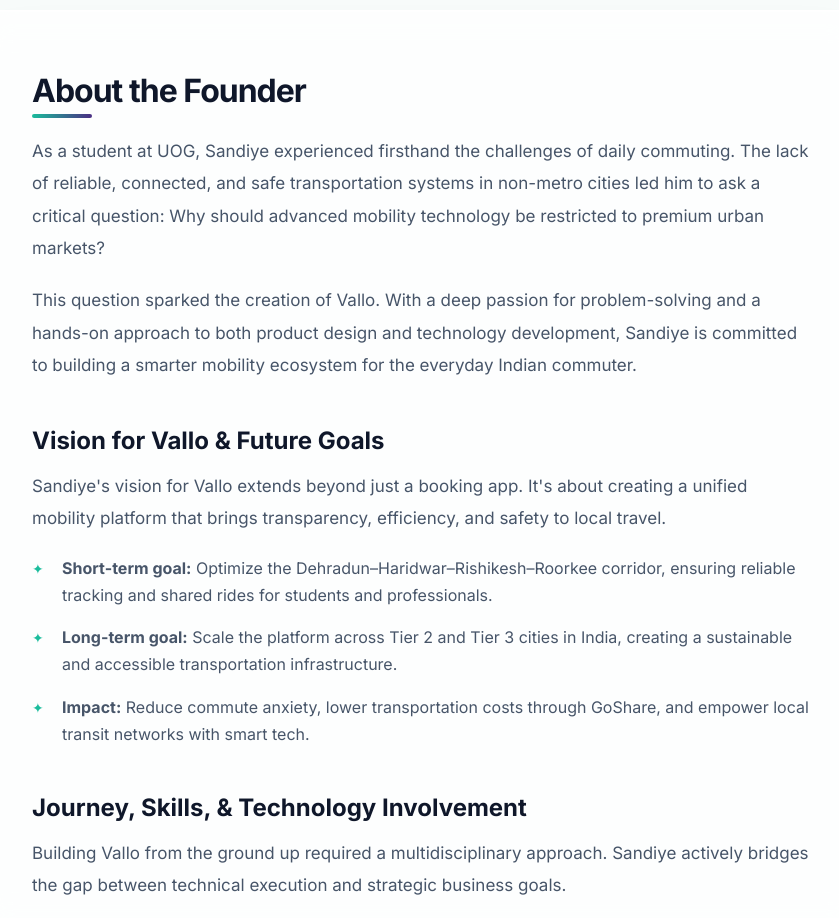
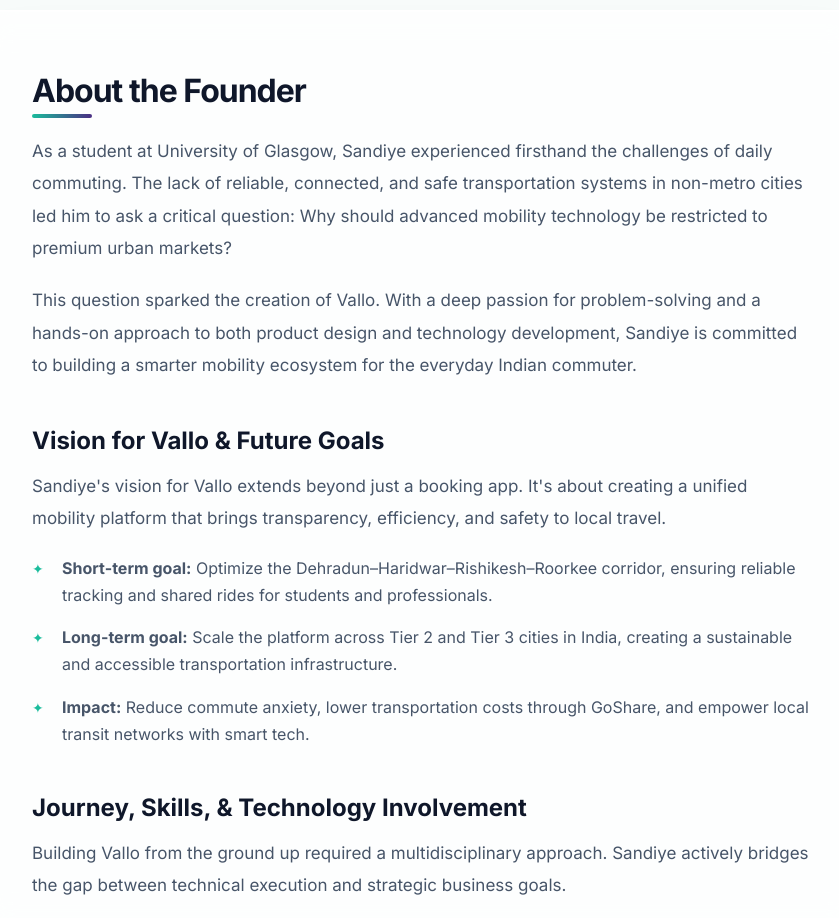
Before and after one commit to MayankSinghChouhann/vallo-website-, a website: page sandiye-sarthak.html in a window 1280 px wide. Shown: the part 800-1718 px from the top of the page, without its empty margins (219-1058 px from the left). Drawn offline with Linux system fonts and the light colour scheme; files whose address does not match are found by name.

Commit message:
Revert UOG back to University of Glasgow in full profile

```diff
--- a/sandiye-sarthak.html
+++ b/sandiye-sarthak.html
@@ -342,7 +342,7 @@
     <div class="content-card">
       <h2>About the Founder</h2>
       <p>
-        As a student at UOG, Sandiye experienced firsthand the challenges of daily commuting. The lack of reliable, connected, and safe transportation systems in non-metro cities led him to ask a critical question: Why should advanced mobility technology be restricted to premium urban markets?
+        As a student at University of Glasgow, Sandiye experienced firsthand the challenges of daily commuting. The lack of reliable, connected, and safe transportation systems in non-metro cities led him to ask a critical question: Why should advanced mobility technology be restricted to premium urban markets?
       </p>
       <p>
         This question sparked the creation of Vallo. With a deep passion for problem-solving and a hands-on approach to both product design and technology development, Sandiye is committed to building a smarter mobility ecosystem for the everyday Indian commuter.
```
